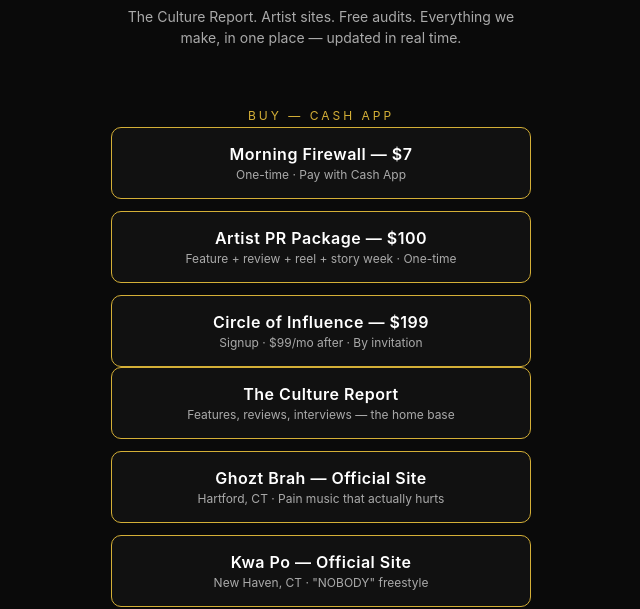
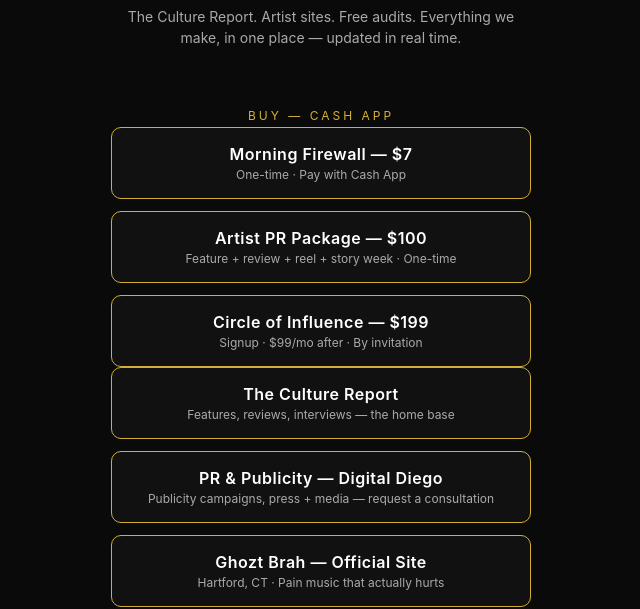
Before and after one commit to dondiegoeljeffe-maker/FreightForce-, a plain HTML site: page links/index.html in a window 1280 px wide. Shown: the part 211-820 px from the top of the page, without its empty margins (319-959 px from the left). Drawn offline with Linux system fonts and the light colour scheme.

Commit message:
Add PR & Publicity link to link-in-bio page (Don-approved page, Prime task Nov 18)

```diff
--- a/links/index.html
+++ b/links/index.html
@@ -36,6 +36,7 @@
 
   <div class="links">
     <a href="https://dondiegoeljeffe-maker.github.io/FreightForce-/">The Culture Report<span>Features, reviews, interviews — the home base</span></a>
+    <a href="https://dondiegoeljeffe-maker.github.io/FreightForce-/pr-publicity/">PR &amp; Publicity — Digital Diego<span>Publicity campaigns, press + media — request a consultation</span></a>
     <a href="https://dondiegoeljeffe-maker.github.io/FreightForce-/ghozt/">Ghozt Brah — Official Site<span>Hartford, CT · Pain music that actually hurts</span></a>
     <a href="https://dondiegoeljeffe-maker.github.io/FreightForce-/kwa-po/">Kwa Po — Official Site<span>New Haven, CT · "NOBODY" freestyle</span></a>
     <a href="https://dondiegoeljeffe-maker.github.io/FreightForce-/kev-lyrikz/">Kev Lyrikz — Official Site<span>Connecticut · Spanish on an R&amp;B track</span></a>
```
